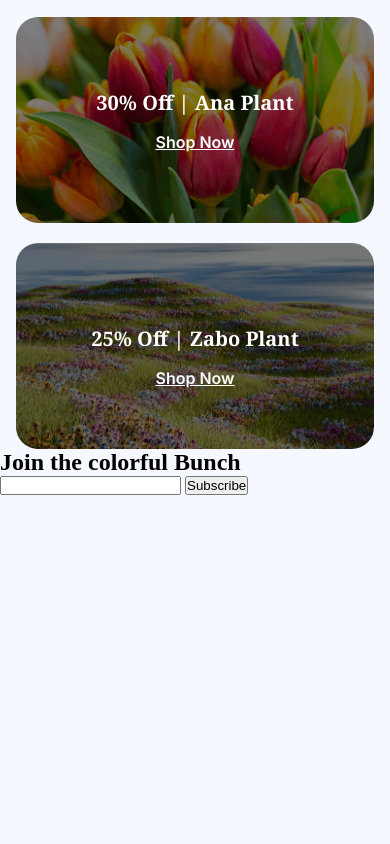
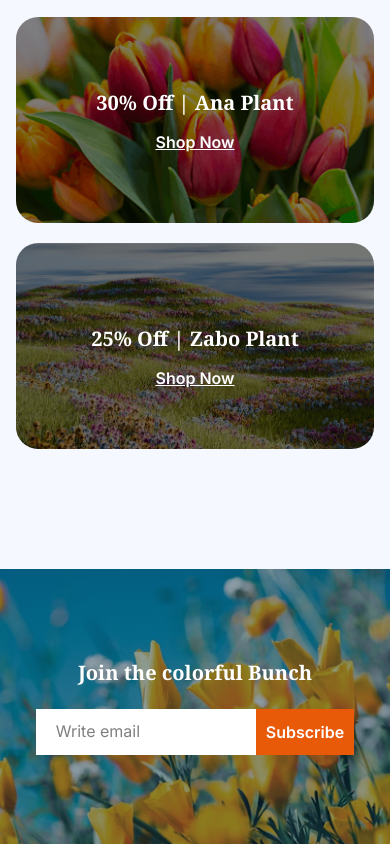
Before and after one commit to Hasnat-Sayed/assignment_2_ph, a plain HTML site: page index.html in a window 390 px wide. Shown: the part 3772-4616 px from the top of the page. Before the commit the page ends 4267 px from the top, so only its background shows below. Drawn offline with Linux system fonts and the light colour scheme.

Commit message:
join section added

```diff
--- a/index.html
+++ b/index.html
@@ -33,8 +33,7 @@
       <section class="banner container">
         <div class="banner-contents">
           <h3 class="banner-header font-noto">
-            ALWAYS <span class="orange">FRESH FLOWERS</span
-            >
+            ALWAYS <span class="orange">FRESH FLOWERS</span>
           </h3>
           <p class="banner-text font-inter">
             Indulge your senses with the beauty and fragrance of our fresh
@@ -47,7 +46,7 @@
     </header>
     <main>
       <!--cart section-->
-      <section class="cart-section container ">
+      <section class="cart-section container">
         <div class="cart-contents mobile-cont">
           <h3 class="font-noto"><span class="orange">Our</span> Plants</h3>
           <p class="text font-inter">
@@ -141,11 +140,13 @@
 
       <section class="deals-container container mobile-cont">
         <div class="deals-content">
-          <h2 class="font-noto deals-header"><span class="orange">Latest</span> Deals</h2>
+          <h2 class="font-noto deals-header">
+            <span class="orange">Latest</span> Deals
+          </h2>
           <p class="font-inter deals-detail">
             Indulge your senses with the beauty and fragrance of our fresh
-            flower shop. From<br>classic roses to exotic blooms, we offer a wide
-            variety of fresh.
+            flower shop. From<br />classic roses to exotic blooms, we offer a
+            wide variety of fresh.
           </p>
         </div>
 
@@ -165,15 +166,14 @@
         </div>
       </section>
 
-      <section>
-        <h2>Join the colorful Bunch</h2>
-        <form action="" class="submit-box">
-            <input type="email" name="" id="">
-            <input type="button" value="Subscribe">
+      <section class="join-section">
+        <h2 class="font-noto join-header">Join the colorful Bunch</h2>
+
+        <form action="" class="submit-box ">
+          <input type="email" class="font-inter" name="" id="" placeholder="Write email" />
+          <input type="button" class="join-btn font-inter" value="Subscribe" />
         </form>
       </section>
-
-
     </main>
 
     <footer></footer>
--- a/styles/style.css
+++ b/styles/style.css
@@ -248,8 +248,70 @@ body {
 }
 
 /* Join section */
+.join-section {
+  margin-top: 120px;
+  background-image: linear-gradient(rgba(0, 0, 0, 0.1), rgba(0, 0, 0, 0.1)),
+    url("../assets/news-letter-bg.png");
+  height: 530px;
+  background-repeat: no-repeat;
+  background-position: center;
+  background-size: cover;
+  display: flex;
+  flex-direction: column;
+  justify-content: center;
+  align-items: center;
+  gap: 23px;
+}
+.join-header {
+  font-size: 50px;
+  font-weight: 700;
+  color: rgb(255, 255, 255);
+}
+.submit-box {
+  display: flex;
+}
+
+.join-btn {
+  background-color: #e95a08;
+
+  padding: 20px 50px;
+  color: rgb(255, 255, 255);
+  font-weight: 600;
+  font-size: 16px;
+  border: none;
+}
+.submit-box input[type="email"] {
+  padding: 8px 20px;
+  width: 644px;
+  border: none;
+  outline: none;
+}
+.submit-box input[type="email"]::placeholder {
+  font-weight: 400;
+  font-size: 16px;
+  color: rgba(0, 0, 0, 0.5);
+}
 
 @media screen and (max-width: 576px) {
+  /* join section */
+  .join-section {
+    height: 275px;
+    background-repeat: no-repeat;
+    background-position: center;
+    background-size: cover;
+    gap: 23px;
+  }
+  .join-btn {
+    padding: 8px 10px;
+  }
+  .submit-box input[type="email"] {
+    padding: 15px 20px;
+    width: 220px;
+  }
+  .join-header {
+    font-size: 20px;
+    font-weight: 700;
+  }
   /* latest deals */
   .cards-container {
     margin-top: 46px;
```
Lines whose indentation alone changed are shown as unchanged.
